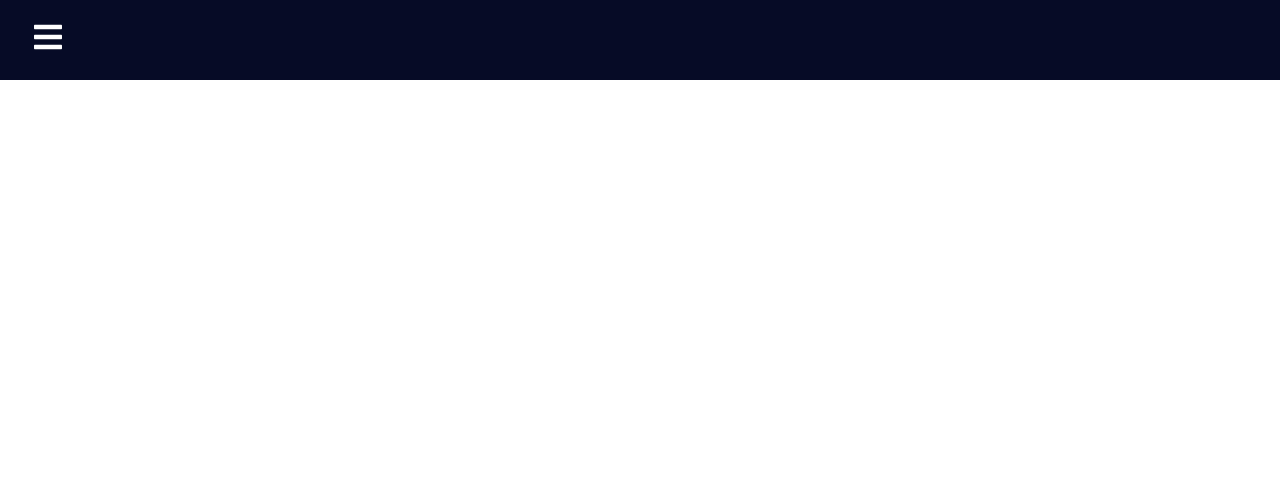
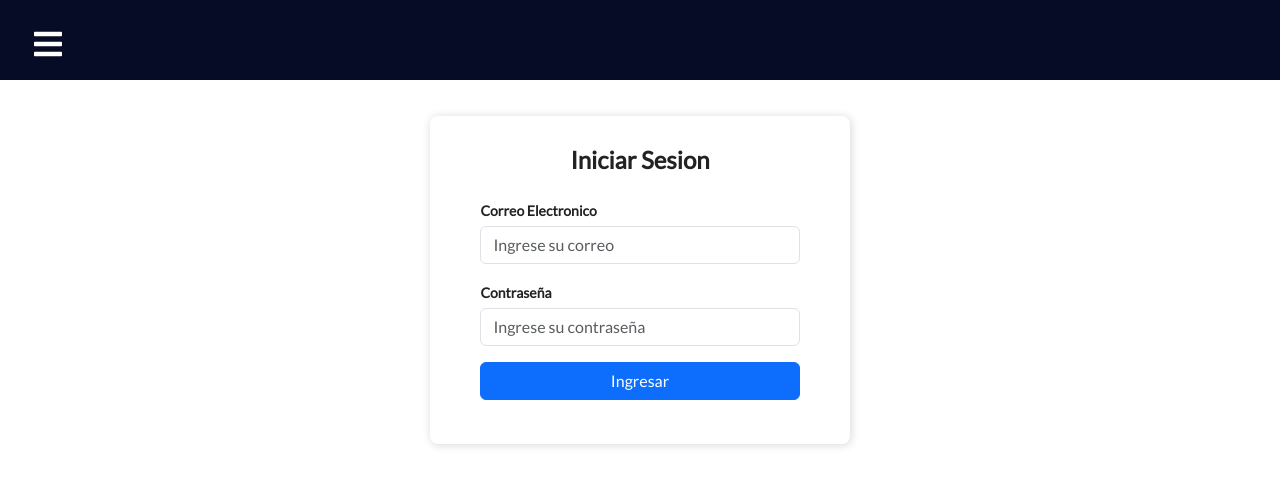
Before and after one commit to DanielVargas538/Proyecto-Programado-React, a React (Create React App) app: page /login in a window 1280 px wide. Before the commit this address had no page. Shown: the top 486 px of the page. Built offline with nearby package versions, Linux system fonts and the light colour scheme.

Commit message:
Login in process

```diff
--- a/package.json
+++ b/package.json
@@ -6,6 +6,8 @@
     "@testing-library/jest-dom": "^5.14.1",
     "@testing-library/react": "^13.0.0",
     "@testing-library/user-event": "^13.2.1",
+    "bootstrap": "5.3.0",
+    "query-string": "^8.1.0",
     "react": "^18.2.0",
     "react-dom": "^18.2.0",
     "react-icons": "^4.8.0",
--- a/src/App.js
+++ b/src/App.js
@@ -7,6 +7,7 @@ import {
   Routes
 } from 'react-router-dom';
 import Home from './pages/Home';
+import Log from './pages/Log';
 
 function App() {
   return (
@@ -15,6 +16,7 @@ function App() {
         <Navbar />
         <Routes>
           <Route path='/' exact element={<Home />} />
+          <Route path='/login' exact element={<Log />} />
         </Routes>
       </Router>
     </>
--- /dev/null
+++ b/src/commons/ApiMethods.jsx
@@ -0,0 +1,35 @@
+
+export async function getFetch(path){
+    let response = await fetch(`${process.env.REACT_APP_API_URL}/${path}`);
+    return await response.json();
+}
+
+export async function postFetch(path, body){
+    let response = await fetch(`${process.env.REACT_APP_API_URL}/${path}`, {
+        method: "POST",
+        headers:{
+            'Accept':'application/json',
+            'Content-Type':'application/json'
+        },
+        body: JSON.stringify(body)
+    });
+    return await response.json();
+}
+
+export async function putFetch(path, body){
+    let response = await fetch(`${process.env.REACT_APP_API_URL}/${path}`, {
+        method: "PUT",
+        headers:{
+            'Content-Type':'application/json'
+        },
+        body: JSON.stringify(body)
+    });
+    return await response.json();
+}
+
+export async function deleteFetch(path){
+    let response = await fetch(`${process.env.REACT_APP_API_URL}/${path}`,{
+        method: "DELETE"
+    });
+    return await response.json();
+}
--- /dev/null
+++ b/src/components/Login/Login.css
@@ -0,0 +1,39 @@
+.App{
+    background-color: blue;
+}
+
+.Auth-form-container {
+    display: flex;
+    justify-content: center;
+    align-items: center;
+    width: 100vw;
+    height: 50vh;
+ }
+
+.Auth-form {
+    width: 420px;
+    box-shadow: rgb(0 0 0 / 16%) 1px 1px 10px;
+    padding-top: 30px;
+    padding-bottom: 20px;
+    border-radius: 8px;
+    background-color: white;
+}
+
+.Auth-form-content {
+    padding-left: 12%;
+    padding-right: 12%;
+}
+
+.Auth-form-title {
+    text-align: center;
+    margin-bottom: 1em;
+    font-size: 24px;
+    color: rgb(34, 34, 34);
+    font-weight: 800;
+}
+
+label {
+    font-size: 14px;
+    font-weight: 600;
+    color: rgb(34, 34, 34);
+}
--- /dev/null
+++ b/src/components/Login/Login.jsx
@@ -0,0 +1,76 @@
+import React, { useState }  from "react";
+import './Login.css';
+import 'bootstrap/dist/css/bootstrap.min.css';
+import { getFetch } from '../../commons/ApiMethods';
+import { useNavigate } from 'react-router-dom';
+
+function Login() {
+
+    const [email, setEmail] = useState('');
+    const [password, setPassword] = useState('');
+    const [message, setMessage] = useState('');
+
+    const navigate = useNavigate();
+
+    const handleSubmit = async (event) => {
+        event.preventDefault();
+        try{
+            let found = false;
+            getFetch('user_logs')
+            .then((data) => {
+                data.forEach((user) => {
+                    if (user.email === email && user.password === password && !found) {
+                        setMessage('Sesion iniciada correctamente');
+                        setTimeout(() => {
+                            navigate('/');
+                        }, 2000);
+                        found = true;
+                    }
+                    if (!found) {
+                        setMessage('No se encontró ningún correo coincidente');
+                    }}
+            )})
+        }catch(error){
+          console.log(error);
+        }
+    }
+
+    return (
+        <div className="Auth-form-container">
+          <form className="Auth-form" onSubmit={handleSubmit}>
+            <div className="Auth-form-content">
+              <h3 className="Auth-form-title">Iniciar Sesion</h3>
+              <div className="form-group mt-3">
+                <label>Correo Electronico</label>
+                <input
+                  type="email"
+                  className="form-control mt-1"
+                  placeholder="Ingrese su correo"
+                  value = {email}
+                  onChange={(e) => { setEmail(e.target.value); }}
+                />
+              </div>
+              <div className="form-group mt-3">
+                <label>Contraseña</label>
+                <input
+                  type="password"
+                  className="form-control mt-1"
+                  placeholder="Ingrese su contraseña"
+                  value = {password}
+                  onChange={(e) => { setPassword(e.target.value); }}
+                />
+              </div>
+              <div className="d-grid gap-2 mt-3">
+                <button type="submit" className="btn btn-primary">
+                  Ingresar
+                </button>
+              </div>
+              <div>{message ? <p>{message}</p> : <br />}</div>
+            </div>
+          </form>
+        </div>
+      )
+}
+
+
+export default Login;
--- /dev/null
+++ b/src/pages/Log.jsx
@@ -0,0 +1,12 @@
+import React, { useState } from 'react';
+import Login from '../components/Login/Login';
+
+function Log() {
+  return (
+    <div className=''>
+      <Login />
+    </div>
+    );
+}
+
+export default Log;
```
Also changed, not shown: 2 other files (tests, documents, lock files or other folders).
